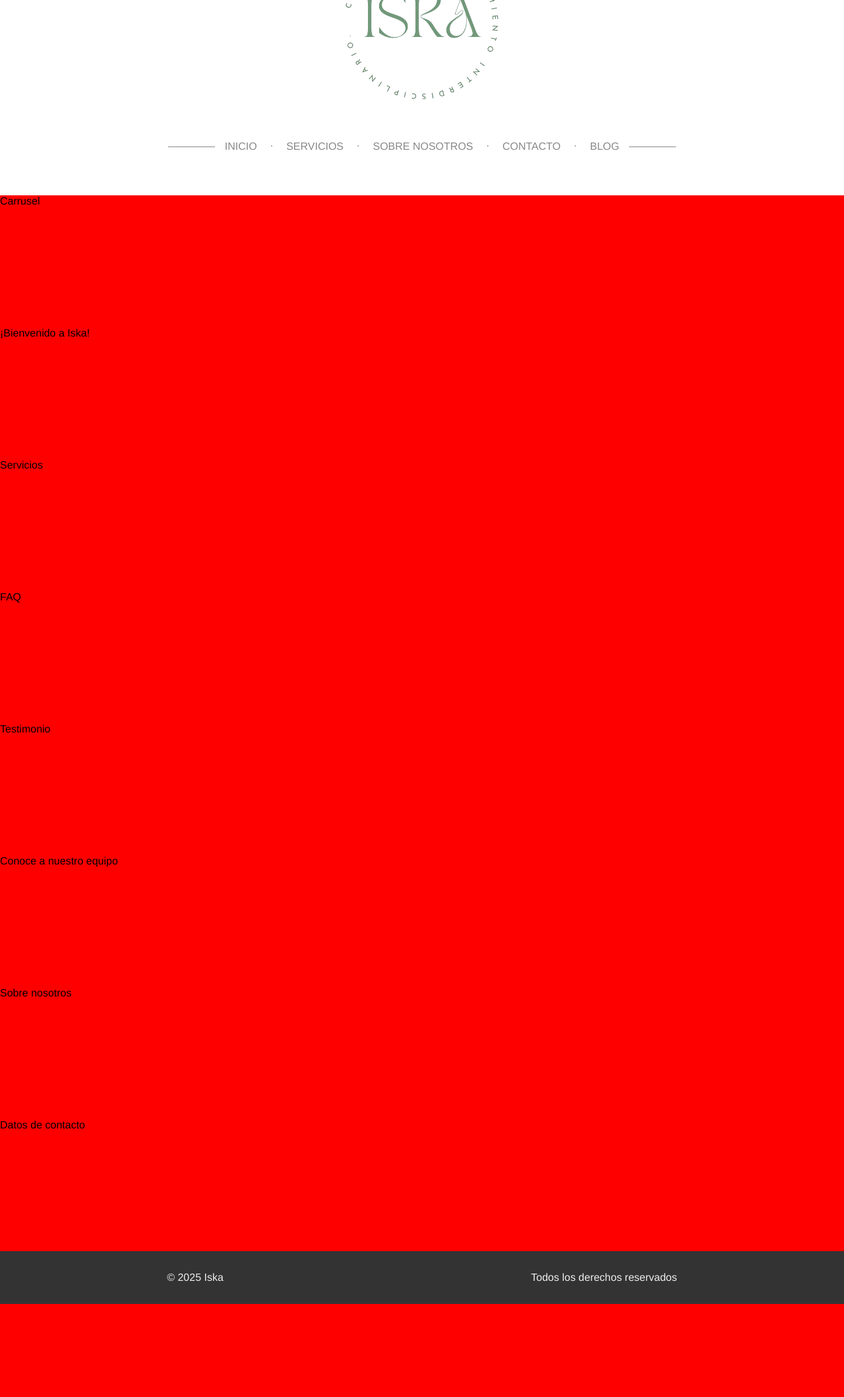
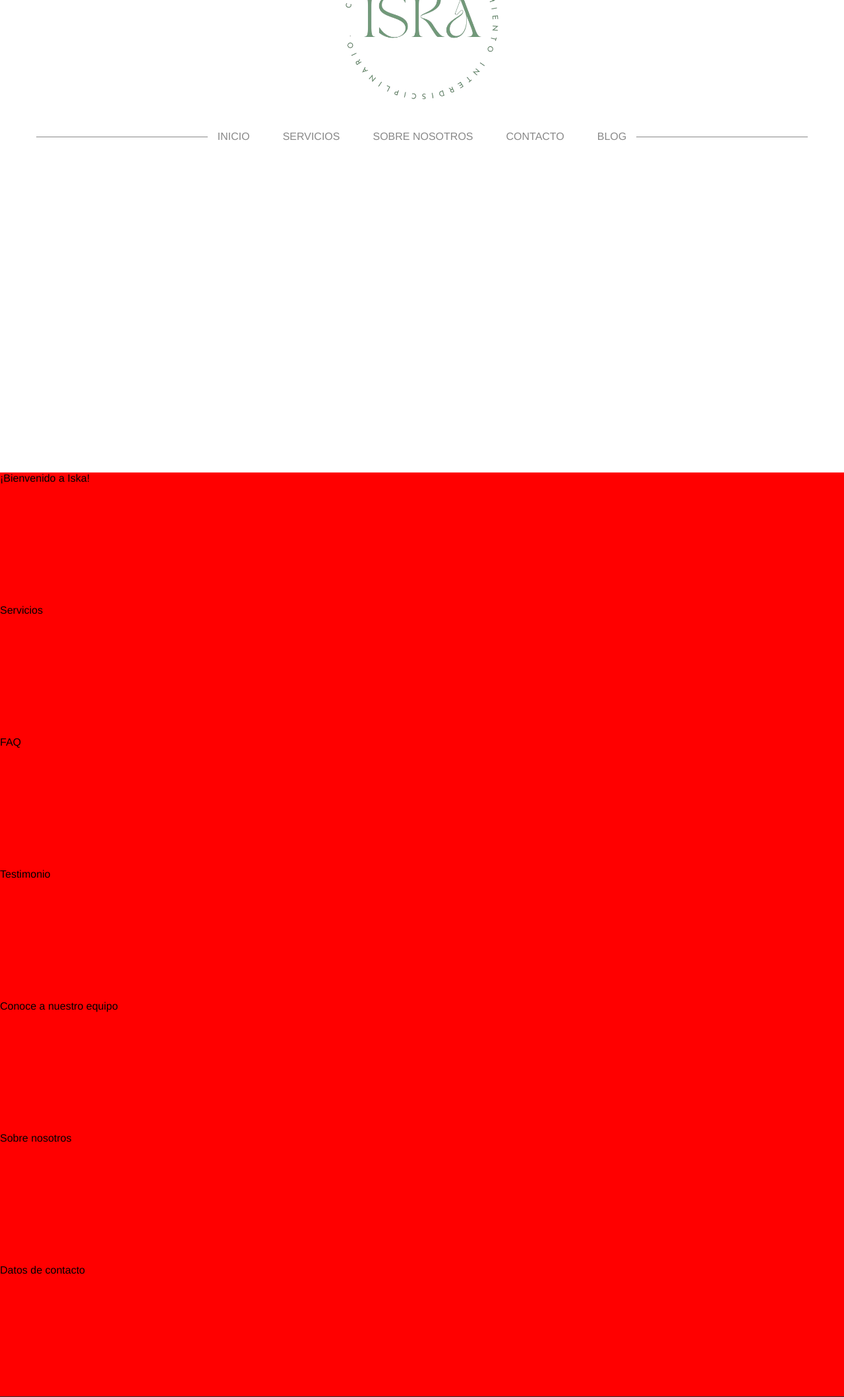
Before and after one commit to lautaroreche/ISKA, a Django app: page / in a window 1280 px wide. Shown: the part 132-2249 px from the top of the page at 66% size. Before the commit the page ends 2108 px from the top, so only its background shows below. Run offline with Django 5.2, Linux system fonts and the light colour scheme; data that the repository does not hold is empty.

Commit message:
Add carousel

```diff
--- a/iska/urls.py
+++ b/iska/urls.py
@@ -16,13 +16,12 @@ Including another URLconf
 """
 from django.contrib import admin
 from django.urls import path
-from iska_app.views import home, inicio, servicios, sobre_nosotros, contacto, blog
+from iska_app.views import inicio, servicios, sobre_nosotros, contacto, blog
 
 
 urlpatterns = [
     path('admin/', admin.site.urls),
-    path('', home, name='home'),
-    path('inicio/', inicio, name='inicio'),
+    path('', inicio, name='inicio'),
     path('servicios/', servicios, name='servicios'),
     path('sobre_nosotros/', sobre_nosotros, name='sobre_nosotros'),
     path('contacto/', contacto, name='contacto'),
--- a/iska_app/static/styles/style.css
+++ b/iska_app/static/styles/style.css
@@ -61,7 +61,7 @@ header {
 }
 
 nav {
-    max-width: 800px;
+    max-width: 1200px;
     justify-content: center;
     position: relative;
 }
@@ -76,9 +76,11 @@ nav::after {
 }
 
 nav ul {
-    gap: 20px;
+    gap: 50px;
     list-style: none;
-    margin: 40px 0;
+    margin: 30px 0;
+    align-items: center;
+
 }
 
 nav ul li {
@@ -87,19 +89,92 @@ nav ul li {
     justify-content: center;
 }
 
-nav ul li p {
-    height: 28px;
-    color: var(--grey-color);
-}
-
 nav ul li a {
     text-decoration: none;
     color: var(--grey-color);
+    text-align: center;
 }
 
 .div-temporal-separador {
     height: 200px;
     background-color: red;
+}
+
+.carousel-container {
+    position: relative;
+    max-width: 1000px;
+    width: 100%;
+    height: 450px;
+    margin: auto;
+    overflow: hidden;
+    border-radius: 5px;
+}
+
+.carousel {
+    display: flex;
+    width: 100%;
+    height: 100%;
+    transition: transform 0.5s ease-in-out;
+}
+
+.carousel-item {
+    width: 100%;
+    box-sizing: border-box;
+}
+
+.carousel img {
+    width: 1000px;
+    height: 100%;
+    object-fit: cover;
+    filter: brightness(45%);
+}
+
+.carousel-title {
+    position: absolute;
+    top: 40%;
+    width: 100%;
+    color: white;
+    font-size: 30px;
+    font-weight: 400;
+    text-align: center;
+}
+
+.carousel-button-container {
+    display: flex;
+    align-items: center;
+    justify-content: center;
+    position: absolute;
+    top: 55%;
+    width: 100%;
+}
+
+.carousel-button {
+    padding: 15px;
+    color: white;
+    font-size: 20px;
+    background-color: var(--main-color);
+    text-decoration: none;
+    border-radius: 5px;
+}
+
+.carousel-command {
+    padding: 20px;
+    position: absolute;
+    top: 50%;
+    transform: translateY(-50%);
+    background-color: transparent;
+    color: white;
+    border: none;
+    cursor: pointer;
+    font-size: 30px;
+}
+
+.button-prev {
+    left: 10px;
+}
+
+.button-next {
+    right: 10px;
 }
 
 footer {
--- a/iska_app/templates/base.html
+++ b/iska_app/templates/base.html
@@ -13,7 +13,7 @@
 <body>
     <header class="w100 flex-col">
         <div class="container-logo">
-            <a href="{% url 'home' %}" title="Logo de ISKA" class="anchor-logo flex-center">
+            <a href="{% url 'inicio' %}" title="Logo de ISKA" class="anchor-logo flex-center">
                 <img src="{% static 'images/logo.png' %}" alt="Logo de ISKA" class="logo">
             </a>
         </div>
@@ -23,25 +23,13 @@
                     <a href="{% url 'inicio' %}" title="Sección de Inicio">INICIO</a>
                 </li>
                 <li>
-                    <p>.</p>
-                </li>
-                <li>
                     <a href="{% url 'servicios' %}" title="Sección de Servicios">SERVICIOS</a>
-                </li>
-                <li>
-                    <p>.</p>
                 </li>
                 <li>
                     <a href="{% url 'sobre_nosotros' %}" title="Sección de Sobre nosotros">SOBRE NOSOTROS</a>
                 </li>
                 <li>
-                    <p>.</p>
-                </li>
-                <li>
                     <a href="{% url 'contacto' %}" title="Sección de Contacto">CONTACTO</a>
-                </li>
-                <li>
-                    <p>.</p>
                 </li>
                 <li>
                     <a href="{% url 'blog' %}" title="Sección de Blog">BLOG</a>
--- a/iska_app/templates/inicio.html
+++ b/iska_app/templates/inicio.html
@@ -6,9 +6,26 @@
 
 {% block content %}
     <main>
-        <div class="div-temporal-separador">
-            <p>Carrusel</p>
+        <div class="carousel-container">
+            <div class="carousel">
+                {% for image_carousel in images_carousel %}
+                    <div class="carousel-item flex-center">
+                        <img src="{{ image_carousel.image.url }}" alt="{{ image_carousel.title }}">
+                        <p class="carousel-title">{{ image_carousel.title }}</p>
+                        <div class="carousel-button-container">
+                            <a href="{% url 'servicios' %}" class="carousel-button">{{ image_carousel.text_button }}</a>
+                        </div>
+                    </div>
+                {% endfor %}
+            </div>
+            <button class="carousel-command button-prev" onclick="moveSlide(-1)">
+                <i class="fa-solid fa-chevron-left"></i>
+            </button>
+            <button class="carousel-command button-next" onclick="moveSlide(1)">
+                <i class="fa-solid fa-chevron-right"></i>
+            </button>
         </div>
+
         <div class="div-temporal-separador">
             <p>¡Bienvenido a Iska!</p>
         </div>
@@ -31,4 +48,22 @@
             <p>Datos de contacto</p>
         </div>
     </main>
+
+    <script>
+        let currentIndex = 0;
+        const items = document.querySelectorAll('.carousel-item');
+        const totalItems = items.length;
+
+        function moveSlide(direction) {
+            currentIndex += direction;
+            if (currentIndex < 0) currentIndex = totalItems - 1;
+            if (currentIndex >= totalItems) currentIndex = 0;
+
+            const carousel = document.querySelector('.carousel');
+            const offset = -currentIndex * 100;
+            carousel.style.transform = `translateX(${offset}%)`;
+        }
+
+        setInterval(() => moveSlide(1), 5000);
+    </script>
 {% endblock %}
--- a/iska_app/views.py
+++ b/iska_app/views.py
@@ -1,12 +1,13 @@
 from django.shortcuts import render
-
-
-def home(request):
-    return render(request, 'inicio.html')
+from .models import Carousel
 
 
 def inicio(request):
-    return render(request, 'inicio.html')
+    images_carousel = Carousel.objects.all()
+    context = {
+        'images_carousel': images_carousel
+    }
+    return render(request, 'inicio.html', context)
 
 
 def servicios(request):
```
